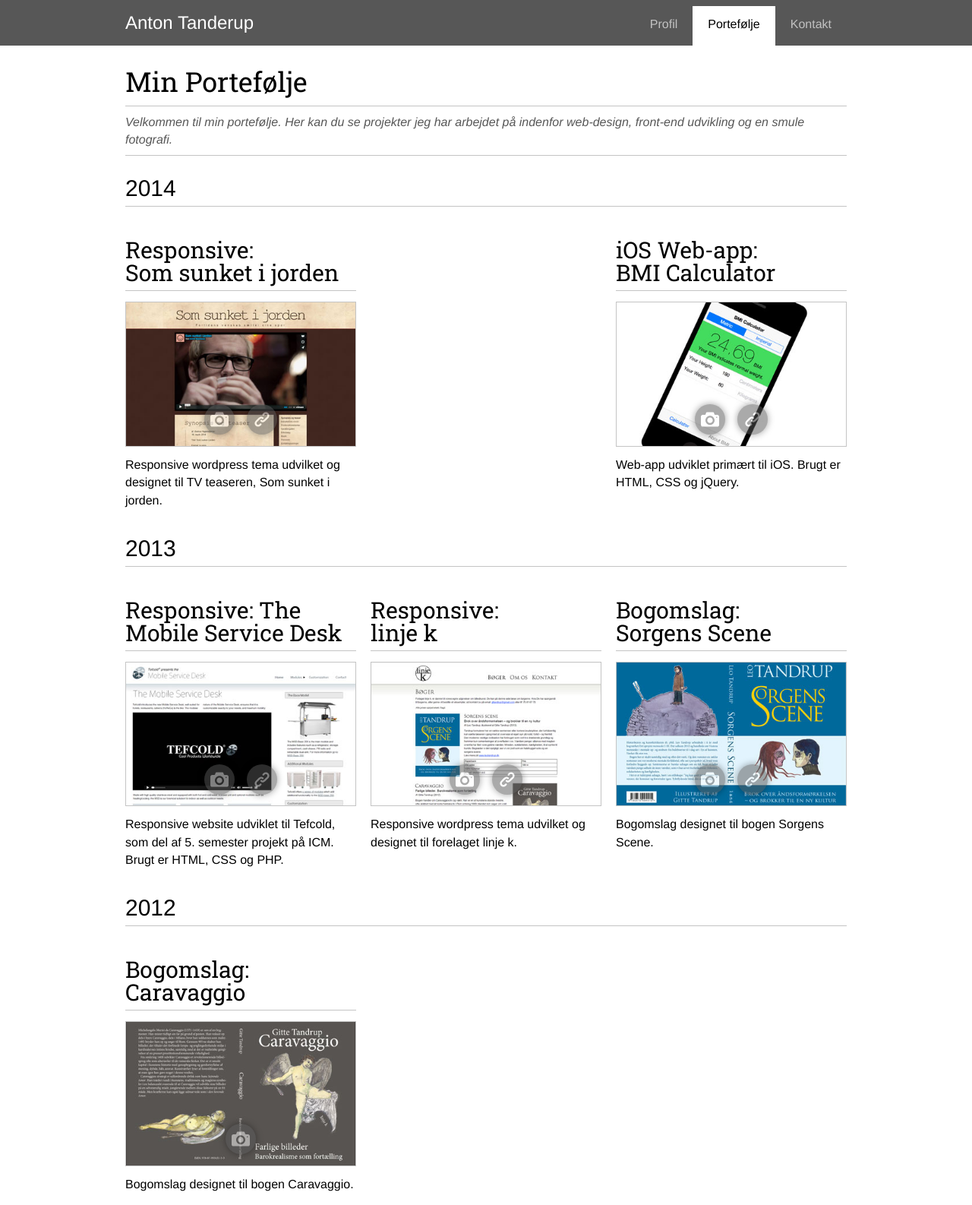
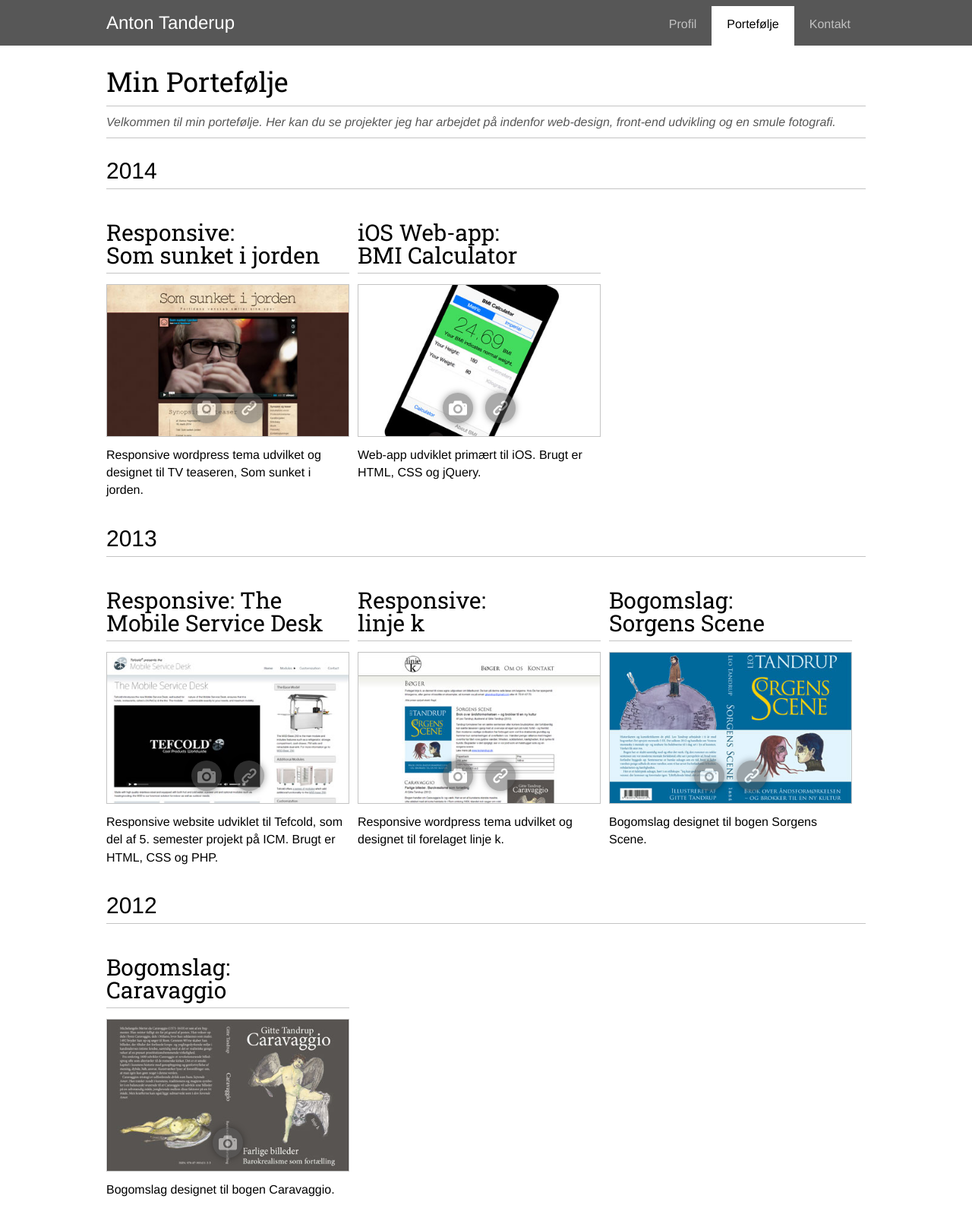
Before and after one commit to antontanderup/portfolio, a PHP site: page / in a window 1280 px wide. Shown: the whole page at 76% size. Run offline with PHP 8.4, Linux system fonts and the light colour scheme.

Commit message:
Tweaks to portfolio responsive flow + Codekit

```diff
--- a/css/main.css
+++ b/css/main.css
@@ -298,7 +298,7 @@ html {
 .wrap {
   display: flex;
   flex-flow: row wrap;
-  max-width: 95rem; }
+  max-width: 100rem; }
 
 .header .wrap {
   display: block; }
@@ -359,8 +359,11 @@ html {
     flex: 1 auto;
     max-width: 48%; } }
 @media all and (min-width: 900px) {
+  .portfolio .wrap {
+    justify-content: flex-start; }
   .portfolio .portfolio-item {
-    max-width: 32%; }
+    max-width: 32%;
+    margin-right: 1.1%; }
   .portfolio .portfolio-img .portfolio-links {
     top: 60%;
     opacity: .5;
--- a/css/partials/_mediaqueries.scss
+++ b/css/partials/_mediaqueries.scss
@@ -5,7 +5,7 @@
 .wrap {
 	display:flex;
 	flex-flow: row wrap;
-	max-width: 95rem;
+	max-width: 100rem;
 }
 
 //exclude header from flex
@@ -103,11 +103,12 @@
 
 	@media all and (min-width: 900px) {
 		.wrap {
-
+			justify-content: flex-start;
 		}
 
 		.portfolio-item {
 			max-width:32%;
+			margin-right:1.1%;
 		}
 		// CSS Animations for hover
 		.portfolio-img {
```
Also changed, not shown: 1 other file.
